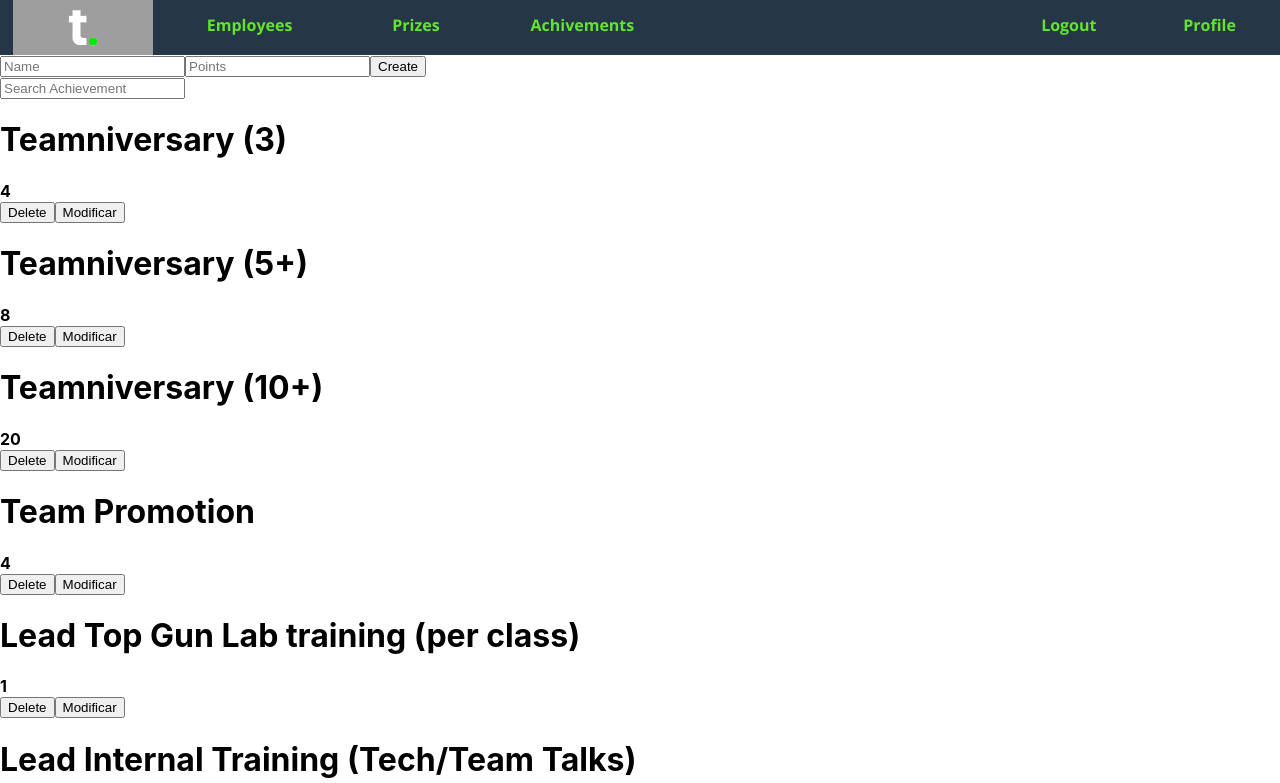
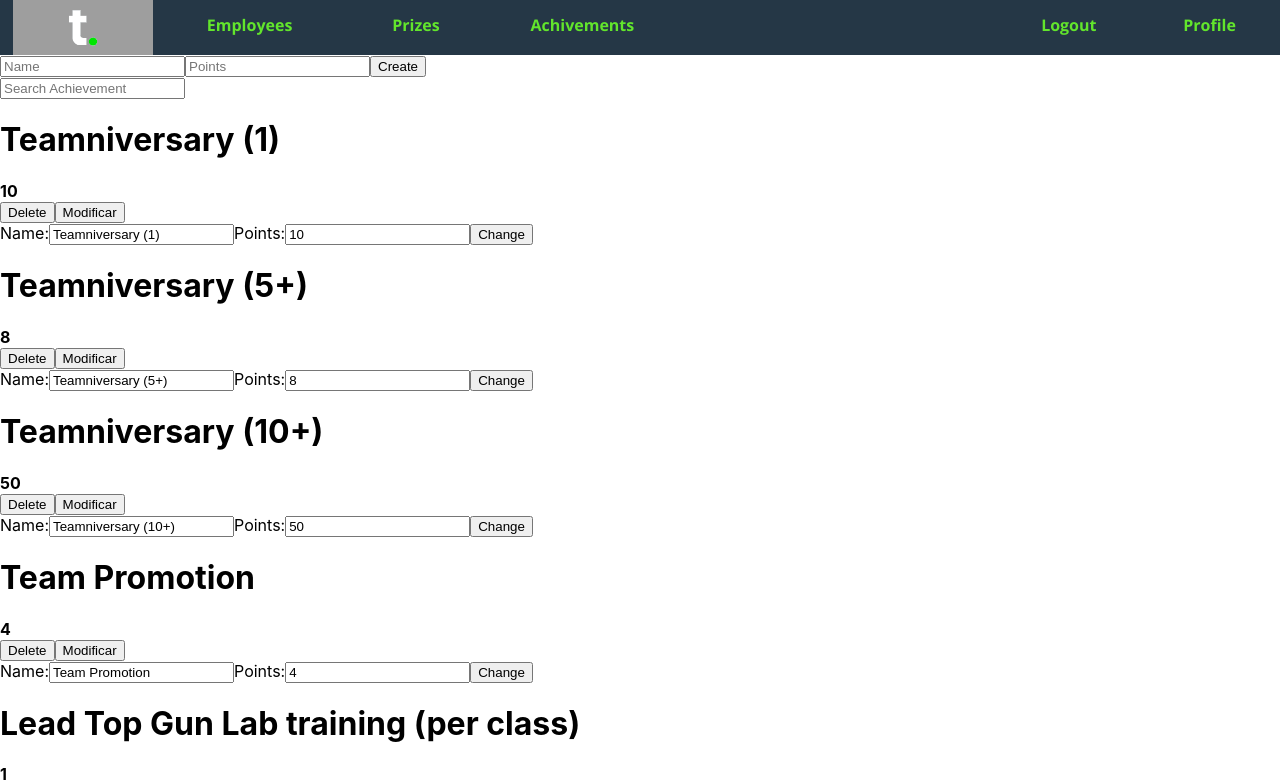
Before and after one commit to sebascasta97/TeamFinal, a React (Create React App) app: page /#/achievements in a window 1280 px wide. Shown: the top 783 px of the page. Built offline with nearby package versions, Linux system fonts and the light colour scheme; data requests are answered from the project's data file; grey boxes are pictures that could not be loaded.

Commit message:
Crud listo, solo falta solucionar el filtro

```diff
--- a/db.json
+++ b/db.json
@@ -5,7 +5,7 @@
       "job": "Bussiness Representative",
       "area": "Sales",
       "points": "9",
-      "imgUrl": "https://randomuser.me/api/portraits/men/53.jpg",
+      "imgSrc": "https://randomuser.me/api/portraits/men/53.jpg",
       "id": 2
     },
     {
@@ -13,7 +13,7 @@
       "job": "Bussiness Analist",
       "area": "Sales",
       "points": "7",
-      "imgUrl": "https://randomuser.me/api/portraits/women/67.jpg",
+      "imgSrc": "https://randomuser.me/api/portraits/women/67.jpg",
       "id": 3
     },
     {
@@ -117,16 +117,16 @@
       "job": "Developer",
       "area": "Tic",
       "points": "502",
-      "imgSrc": "none.png",
+      "imgSrc": "https://randomuser.me/api/portraits/men/35.jpg",
       "id": 16
     }
   ],
   "prizes": [
     {
       "name": "Spa day",
+      "imgUrl": "https://top-gun-lab-images.s3-sa-east-1.amazonaws.com/spa.png",
       "description": "asfasfsafdg",
       "points": "12",
-      "imgUrl": "https://top-gun-lab-images.s3-sa-east-1.amazonaws.com/spa.png",
       "id": 2
     },
     {
@@ -174,9 +174,9 @@
   ],
   "achievements": [
     {
-      "id": 3,
-      "name": "Teamniversary (3)",
-      "points": 4
+      "name": "Teamniversary (1)",
+      "points": "10",
+      "id": 3
     },
     {
       "id": 4,
@@ -184,9 +184,9 @@
       "points": 8
     },
     {
-      "id": 5,
       "name": "Teamniversary (10+)",
-      "points": 20
+      "points": "50",
+      "id": 5
     },
     {
       "id": 6,
--- a/src/Containers/ListAchievements.js
+++ b/src/Containers/ListAchievements.js
@@ -57,7 +57,7 @@ class ListAchievement extends Component
         axios.post(`${BASE_LOCAL_ENDPOINT}/achievements`,Achievement);
    }
 
-   /*changeAchievement=(e,id)=>
+   changeAchievement=(e,id)=>
     {
         const datos=e.target.children;
 
@@ -66,13 +66,11 @@ class ListAchievement extends Component
 
 
                 "name": datos[1].value,
-                "job": datos[3].value,
-                "area":datos[5].value,
-                "points": datos[7].value,
-                "imgUrl": datos[9].value
+                "points": datos[3].value,
+
         }
-        axios.put(`${BASE_LOCAL_ENDPOINT}/achievements/${id}`,changeEmploye)
-    }*/
+        axios.put(`${BASE_LOCAL_ENDPOINT}/achievements/${id}`,changeAchievement)
+    }
 
     deleteAchievement=(id)=>
     {
@@ -104,6 +102,14 @@ class ListAchievement extends Component
                             <Achievement  key={id}  name={name} points={points}/>
                             <button onClick={()=>this.deleteAchievement(id)}>Delete</button>
                             <button>Modificar</button>
+                            <form  onSubmit={(e)=>this.changeAchievement(e,id)}>
+                                <label>Name:</label>
+                                <input placeholder="Name" defaultValue={name}></input>
+                                <label>Points:</label>
+                                <input placeholder="Points" defaultValue={points}></input>
+                                <button type="submit">Change</button>
+                            </form>
+
 
                         </div>
 
```
